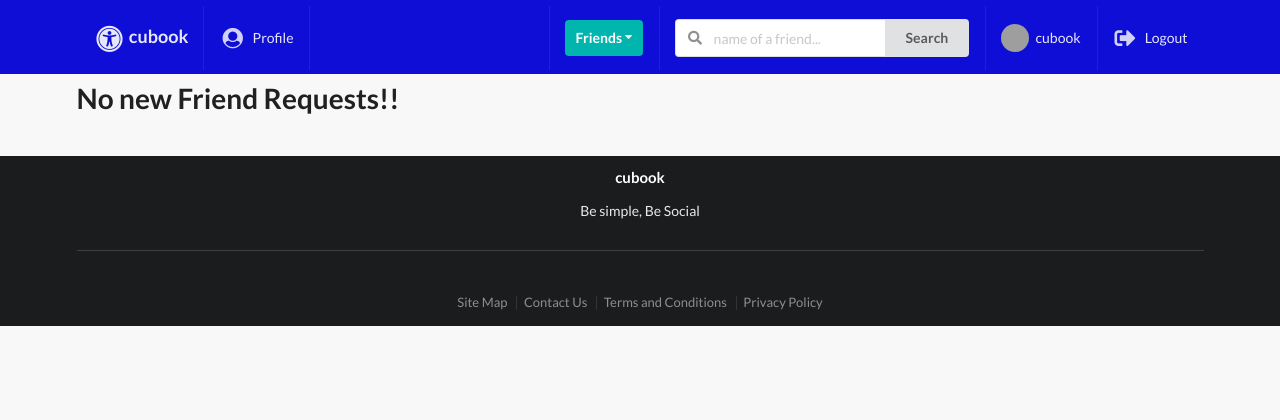
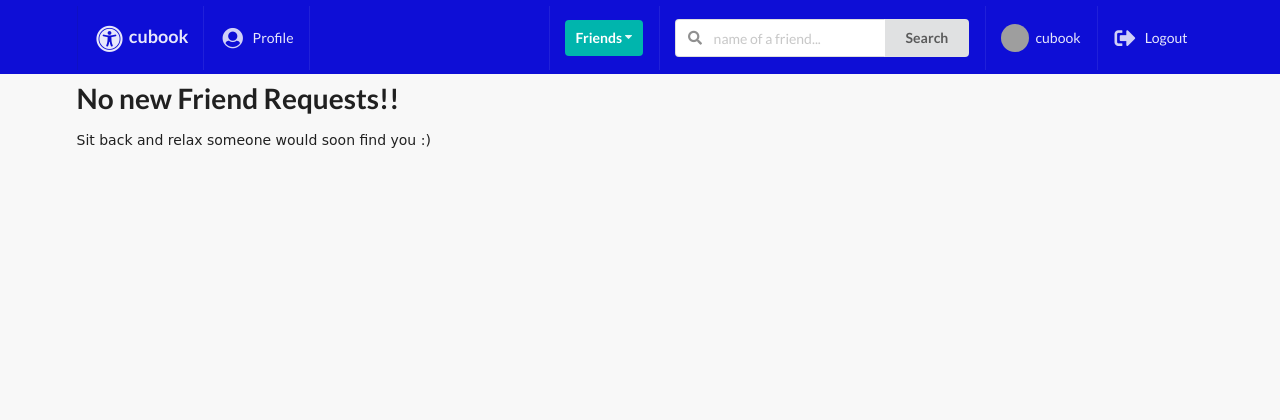
Before and after one commit to Nitin2806/cubook, a Django app: page /profiles/my_invites/ in a window 1280 px wide. Shown: the top 420 px of the page. Run offline with Django 4.2, Linux system fonts and the light colour scheme; a user stored in the database is signed in; data comes from the database, SQL or seed files in the repository; both versions use the stored data as it was after the commit; some libraries are stand-ins or nearby versions; grey boxes are pictures that could not be loaded.

Commit message:
invites fixed

```diff
--- a/profiles/templates/profiles/my_invites.html
+++ b/profiles/templates/profiles/my_invites.html
@@ -8,6 +8,11 @@ My Requests
 
     {% if is_empty %}
         <h1>No new Friend Requests!!</h1>
+        <p style="font-family: cursive ;">Sit back and relax someone would soon find you :) <p>
+        <br><br><br><br><br><br>
+        <br><br><br><br><br><br>
+        <br><br><br><br><br>
+        <br><br><br><br>
     {% endif %}
 
     {% for obj in qs %}
```
Also changed, not shown: db.sqlite3.
